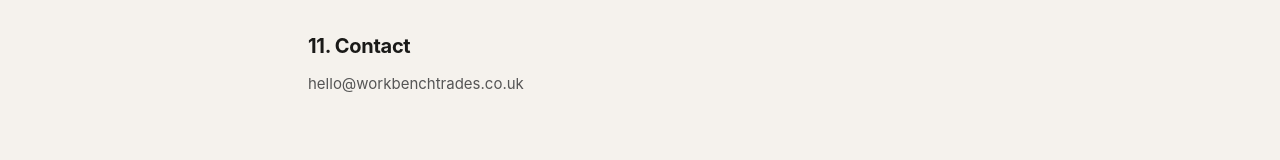
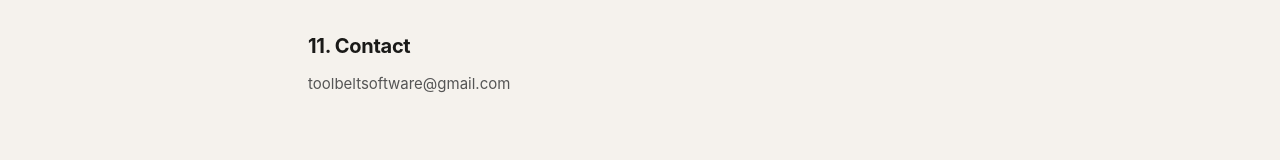
Before and after one commit to WorkBenchTrades/workbench-website, a Next.js app: page /privacy in a window 1280 px wide. Shown: the part 2862-3022 px from the top of the page. Built offline with nearby package versions, Linux system fonts and the light colour scheme.

Commit message:
Update contact email to toolbeltsoftware@gmail.com

```diff
--- a/app/privacy/page.tsx
+++ b/app/privacy/page.tsx
@@ -5,7 +5,7 @@ export const metadata: Metadata = {
   description: 'How WorkBench collects, uses, and protects your data, including Gmail, Google Calendar and Google Tasks data for accounts that connect Google.',
 };
 
-const SUPPORT_EMAIL = 'hello@workbenchtrades.co.uk';
+const SUPPORT_EMAIL = 'toolbeltsoftware@gmail.com';
 
 const SECTIONS: { heading: string; body: string }[] = [
   {
```
